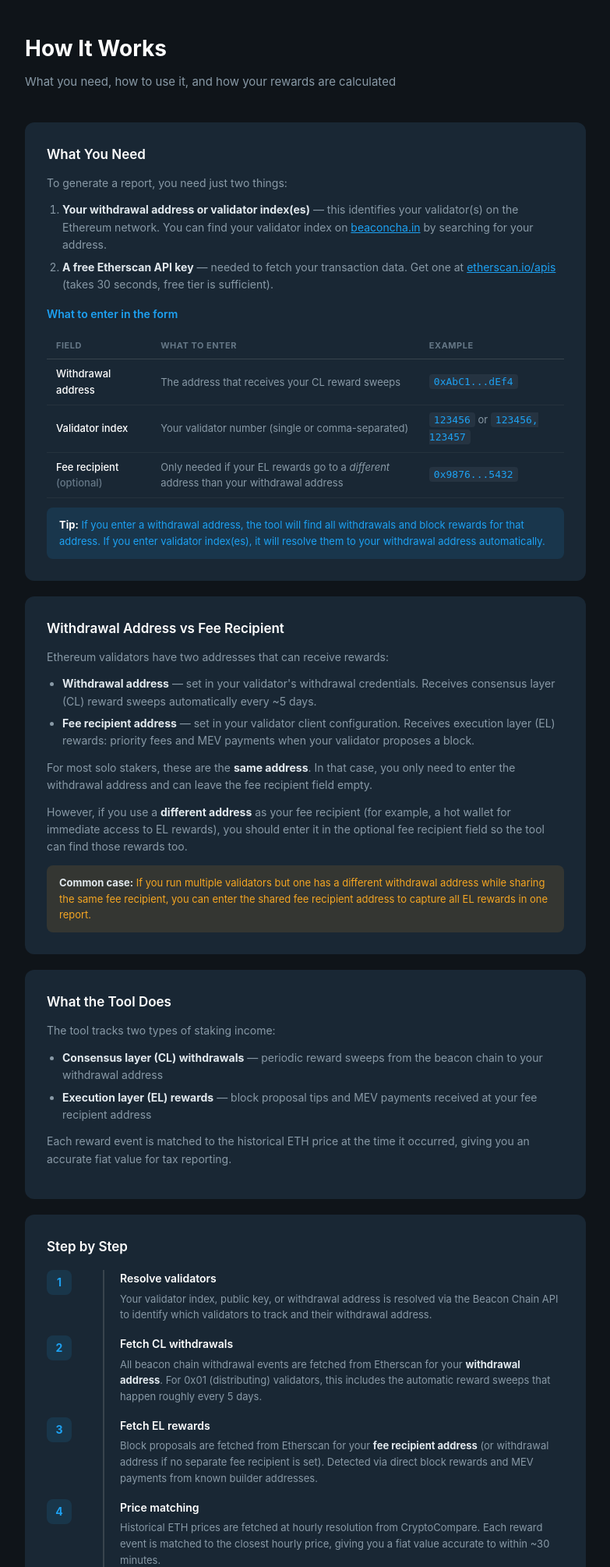
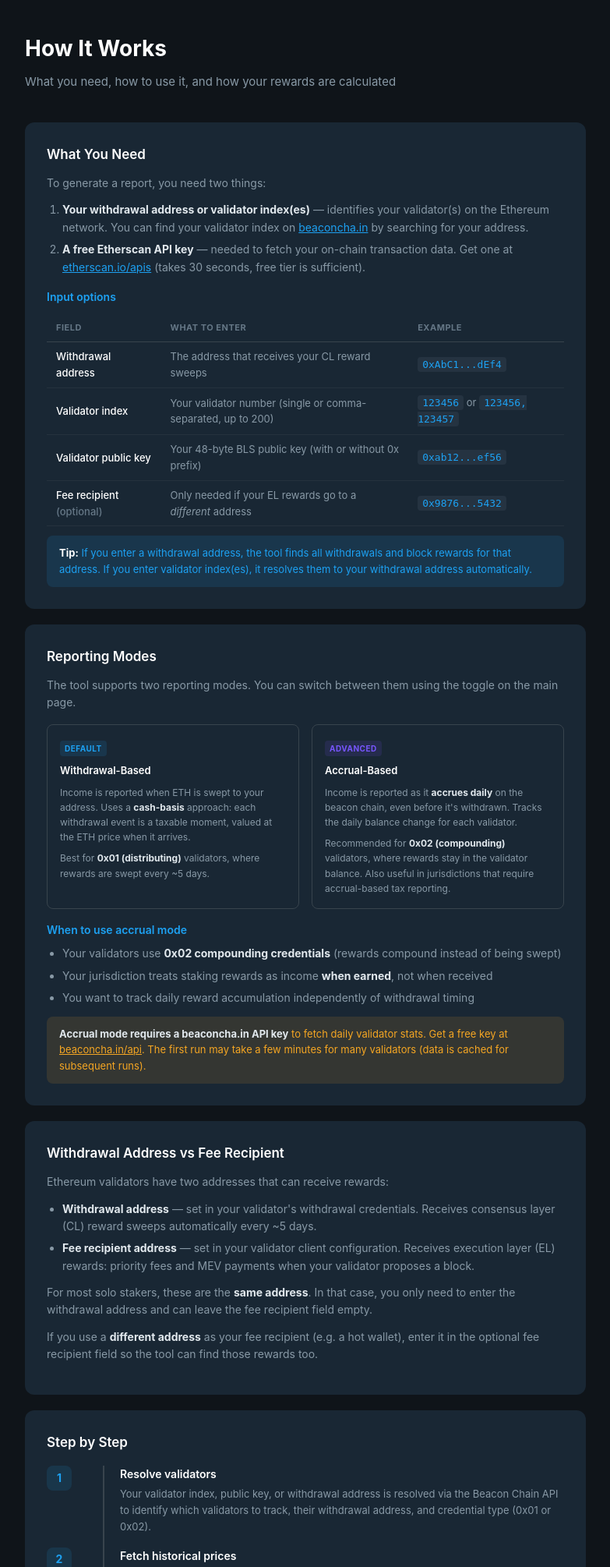
Before and after one commit to frederik12321/eth-rewards-report, a Flask app: page /info in a window 1280 px wide. Shown: the part 53-2063 px from the top of the page at 78% size, without its empty margins (248-1031 px from the left). Run offline with Flask 3, Linux system fonts and the light colour scheme.

Commit message:
Update How It Works page to reflect all current features
Adds reporting modes comparison, accrual-based explanation, output format
details, fallback chain documentation, rate limits, caching, and privacy
section. Covers 0x02 validators, beaconcha.in API, and all data sources.

Co-Authored-By: Claude Opus 4.6 <noreply@anthropic.com>

```diff
--- a/templates/info.html
+++ b/templates/info.html
@@ -64,6 +64,15 @@
         table.info-table td { padding: 8px 12px; border-bottom: 1px solid rgba(56,68,77,0.4); color: var(--text-dim); }
         table.info-table td:first-child { color: #fff; font-weight: 500; }
 
+        .mode-compare { display: grid; grid-template-columns: 1fr 1fr; gap: 16px; margin: 16px 0; }
+        .mode-box { border: 1px solid var(--border); border-radius: 8px; padding: 16px; }
+        .mode-box.active-mode { border-color: var(--blue); }
+        .mode-box h4 { font-size: 13px; font-weight: 600; color: #fff; margin-bottom: 8px; }
+        .mode-box p { font-size: 12px; margin-bottom: 0; }
+        .mode-badge { display: inline-block; font-size: 10px; font-weight: 700; text-transform: uppercase; letter-spacing: 0.5px; padding: 2px 6px; border-radius: 4px; margin-bottom: 8px; }
+        .mode-badge.blue { background: var(--blue-dim); color: var(--blue); }
+        .mode-badge.purple { background: var(--purple-dim); color: var(--purple); }
+
         footer { text-align: center; padding: 20px; color: var(--text-muted); font-size: 12px; }
         footer a { color: var(--text-dim); text-decoration: none; }
         footer a:hover { color: #fff; }
@@ -86,13 +95,13 @@
         <!-- What you need -->
         <div class="card">
             <h2>What You Need</h2>
-            <p>To generate a report, you need just two things:</p>
+            <p>To generate a report, you need two things:</p>
             <ol>
-                <li><strong>Your withdrawal address or validator index(es)</strong> &mdash; this identifies your validator(s) on the Ethereum network. You can find your validator index on <a href="https://beaconcha.in" target="_blank" rel="noopener noreferrer" style="color:var(--blue)">beaconcha.in</a> by searching for your address.</li>
-                <li><strong>A free Etherscan API key</strong> &mdash; needed to fetch your transaction data. Get one at <a href="https://etherscan.io/apis" target="_blank" rel="noopener noreferrer" style="color:var(--blue)">etherscan.io/apis</a> (takes 30 seconds, free tier is sufficient).</li>
+                <li><strong>Your withdrawal address or validator index(es)</strong> &mdash; identifies your validator(s) on the Ethereum network. You can find your validator index on <a href="https://beaconcha.in" target="_blank" rel="noopener noreferrer" style="color:var(--blue)">beaconcha.in</a> by searching for your address.</li>
+                <li><strong>A free Etherscan API key</strong> &mdash; needed to fetch your on-chain transaction data. Get one at <a href="https://etherscan.io/apis" target="_blank" rel="noopener noreferrer" style="color:var(--blue)">etherscan.io/apis</a> (takes 30 seconds, free tier is sufficient).</li>
             </ol>
 
-            <h3>What to enter in the form</h3>
+            <h3>Input options</h3>
             <table class="info-table">
                 <thead>
                     <tr><th>Field</th><th>What to enter</th><th>Example</th></tr>
@@ -105,19 +114,56 @@
                     </tr>
                     <tr>
                         <td>Validator index</td>
-                        <td>Your validator number (single or comma-separated)</td>
+                        <td>Your validator number (single or comma-separated, up to 200)</td>
                         <td><code>123456</code> or <code>123456, 123457</code></td>
                     </tr>
                     <tr>
+                        <td>Validator public key</td>
+                        <td>Your 48-byte BLS public key (with or without 0x prefix)</td>
+                        <td><code>0xab12...ef56</code></td>
+                    </tr>
+                    <tr>
                         <td>Fee recipient <span style="color:var(--text-muted)">(optional)</span></td>
-                        <td>Only needed if your EL rewards go to a <em>different</em> address than your withdrawal address</td>
+                        <td>Only needed if your EL rewards go to a <em>different</em> address</td>
                         <td><code>0x9876...5432</code></td>
                     </tr>
                 </tbody>
             </table>
 
             <div class="note">
-                <strong>Tip:</strong> If you enter a withdrawal address, the tool will find all withdrawals and block rewards for that address. If you enter validator index(es), it will resolve them to your withdrawal address automatically.
+                <strong>Tip:</strong> If you enter a withdrawal address, the tool finds all withdrawals and block rewards for that address. If you enter validator index(es), it resolves them to your withdrawal address automatically.
+            </div>
+        </div>
+
+        <!-- Reporting modes -->
+        <div class="card">
+            <h2>Reporting Modes</h2>
+            <p>The tool supports two reporting modes. You can switch between them using the toggle on the main page.</p>
+
+            <div class="mode-compare">
+                <div class="mode-box">
+                    <span class="mode-badge blue">Default</span>
+                    <h4>Withdrawal-Based</h4>
+                    <p>Income is reported when ETH is swept to your address. Uses a <strong>cash-basis</strong> approach: each withdrawal event is a taxable moment, valued at the ETH price when it arrives.</p>
+                    <p style="margin-top:8px">Best for <strong>0x01 (distributing)</strong> validators, where rewards are swept every ~5 days.</p>
+                </div>
+                <div class="mode-box">
+                    <span class="mode-badge purple">Advanced</span>
+                    <h4>Accrual-Based</h4>
+                    <p>Income is reported as it <strong>accrues daily</strong> on the beacon chain, even before it's withdrawn. Tracks the daily balance change for each validator.</p>
+                    <p style="margin-top:8px">Recommended for <strong>0x02 (compounding)</strong> validators, where rewards stay in the validator balance. Also useful in jurisdictions that require accrual-based tax reporting.</p>
+                </div>
+            </div>
+
+            <h3>When to use accrual mode</h3>
+            <ul>
+                <li>Your validators use <strong>0x02 compounding credentials</strong> (rewards compound instead of being swept)</li>
+                <li>Your jurisdiction treats staking rewards as income <strong>when earned</strong>, not when received</li>
+                <li>You want to track daily reward accumulation independently of withdrawal timing</li>
+            </ul>
+
+            <div class="warn">
+                <strong>Accrual mode requires a beaconcha.in API key</strong> to fetch daily validator stats. Get a free key at <a href="https://beaconcha.in/api" target="_blank" rel="noopener noreferrer" style="color:var(--orange)">beaconcha.in/api</a>. The first run may take a few minutes for many validators (data is cached for subsequent runs).
             </div>
         </div>
 
@@ -130,22 +176,7 @@
                 <li><strong>Fee recipient address</strong> &mdash; set in your validator client configuration. Receives execution layer (EL) rewards: priority fees and MEV payments when your validator proposes a block.</li>
             </ul>
             <p>For most solo stakers, these are the <strong>same address</strong>. In that case, you only need to enter the withdrawal address and can leave the fee recipient field empty.</p>
-            <p>However, if you use a <strong>different address</strong> as your fee recipient (for example, a hot wallet for immediate access to EL rewards), you should enter it in the optional fee recipient field so the tool can find those rewards too.</p>
-
-            <div class="warn">
-                <strong>Common case:</strong> If you run multiple validators but one has a different withdrawal address while sharing the same fee recipient, you can enter the shared fee recipient address to capture all EL rewards in one report.
-            </div>
-        </div>
-
-        <!-- Overview -->
-        <div class="card">
-            <h2>What the Tool Does</h2>
-            <p>The tool tracks two types of staking income:</p>
-            <ul>
-                <li><strong>Consensus layer (CL) withdrawals</strong> &mdash; periodic reward sweeps from the beacon chain to your withdrawal address</li>
-                <li><strong>Execution layer (EL) rewards</strong> &mdash; block proposal tips and MEV payments received at your fee recipient address</li>
-            </ul>
-            <p>Each reward event is matched to the historical ETH price at the time it occurred, giving you an accurate fiat value for tax reporting.</p>
+            <p>If you use a <strong>different address</strong> as your fee recipient (e.g. a hot wallet), enter it in the optional fee recipient field so the tool can find those rewards too.</p>
         </div>
 
         <!-- How it works step by step -->
@@ -155,27 +186,35 @@
                 <div class="step-num">1</div>
                 <div class="step-content">
                     <div class="step-title">Resolve validators</div>
-                    <div class="step-desc">Your validator index, public key, or withdrawal address is resolved via the Beacon Chain API to identify which validators to track and their withdrawal address.</div>
+                    <div class="step-desc">Your validator index, public key, or withdrawal address is resolved via the Beacon Chain API to identify which validators to track, their withdrawal address, and credential type (0x01 or 0x02).</div>
                 </div>
                 <div class="step-num">2</div>
                 <div class="step-content">
-                    <div class="step-title">Fetch CL withdrawals</div>
-                    <div class="step-desc">All beacon chain withdrawal events are fetched from Etherscan for your <strong>withdrawal address</strong>. For 0x01 (distributing) validators, this includes the automatic reward sweeps that happen roughly every 5 days.</div>
+                    <div class="step-title">Fetch historical prices</div>
+                    <div class="step-desc">Hourly ETH prices in your chosen currency are fetched from CryptoCompare (with DeFiLlama and CoinGecko as automatic fallbacks). Prices are cached locally &mdash; subsequent reports reuse cached data.</div>
                 </div>
                 <div class="step-num">3</div>
                 <div class="step-content">
-                    <div class="step-title">Fetch EL rewards</div>
-                    <div class="step-desc">Block proposals are fetched from Etherscan for your <strong>fee recipient address</strong> (or withdrawal address if no separate fee recipient is set). Detected via direct block rewards and MEV payments from known builder addresses.</div>
+                    <div class="step-title">Fetch reward events</div>
+                    <div class="step-desc">
+                        <strong>Withdrawal mode:</strong> CL withdrawals are fetched from Etherscan for your withdrawal address. For 0x02 validators, withdrawals are automatically classified as income vs principal.<br>
+                        <strong>Accrual mode:</strong> Daily balance changes are fetched from beaconcha.in for each validator index. The daily reward is calculated as <code>(end_balance - start_balance) - deposits + withdrawals</code>. Events are aggregated by date across all validators.
+                    </div>
                 </div>
                 <div class="step-num">4</div>
                 <div class="step-content">
-                    <div class="step-title">Price matching</div>
-                    <div class="step-desc">Historical ETH prices are fetched at hourly resolution from CryptoCompare. Each reward event is matched to the closest hourly price, giving you a fiat value accurate to within ~30 minutes.</div>
+                    <div class="step-title">Fetch execution layer rewards</div>
+                    <div class="step-desc">Block proposals and MEV payments are fetched from Etherscan for your fee recipient address. MEV is detected via a list of ~40+ known builder addresses, with a fallback check for unknown senders. If Etherscan is rate-limited, Routescan and Blockscout are tried automatically.</div>
                 </div>
                 <div class="step-num">5</div>
                 <div class="step-content">
+                    <div class="step-title">Price matching</div>
+                    <div class="step-desc">Each reward event is matched to the closest hourly ETH price, giving a fiat value accurate to within ~30 minutes.</div>
+                </div>
+                <div class="step-num">6</div>
+                <div class="step-content">
                     <div class="step-title">Report generation</div>
-                    <div class="step-desc">All events are compiled into a report with monthly breakdowns, totals, and per-validator statistics. You can view the summary on screen or download as Excel (.xlsx) or CSV.</div>
+                    <div class="step-desc">All events are compiled into a report with monthly breakdowns, totals, and per-validator statistics. Available as Excel (.xlsx), CSV, or both. The Excel report includes a summary sheet, monthly detail sheets, and a validators sheet.</div>
                 </div>
             </div>
         </div>
@@ -188,12 +227,16 @@
             <p>The original withdrawal credential type. Max effective balance is 32 ETH. Any balance above 32 ETH is automatically swept to your withdrawal address roughly every 5 days. <strong>All withdrawals are income.</strong></p>
 
             <h3>0x02 Compounding Validators</h3>
-            <p>Introduced with the Pectra upgrade (May 2025). Rewards compound in the validator balance up to 2048 ETH effective balance. The tool automatically detects 0x02 validators and classifies withdrawals into three categories:</p>
+            <p>Introduced with the Pectra upgrade (May 2025). Rewards compound in the validator balance up to 2048 ETH effective balance. The tool automatically detects 0x02 validators and classifies withdrawals:</p>
             <ul>
-                <li><strong>Skimming (income)</strong> &mdash; automatic sweeps of balance exceeding the 2048 ETH cap. These happen automatically and are taxable income, similar to 0x01 validator sweeps.</li>
-                <li><strong>User-requested (not income)</strong> &mdash; you manually requested a partial withdrawal by sending a transaction to the EIP-7002 system contract. This is you taking out your own principal/accumulated rewards &mdash; the tool treats it as return of capital, not new income.</li>
-                <li><strong>Consolidation transfers (not income)</strong> &mdash; when you merge validators via EIP-7251, balance moves from a source validator to a target validator. The outgoing "withdrawal" from the source is just an internal transfer &mdash; no new ETH was earned.</li>
+                <li><strong>Skimming (income)</strong> &mdash; automatic sweeps of balance exceeding the 2048 ETH cap. Taxable income, similar to 0x01 validator sweeps.</li>
+                <li><strong>User-requested (not income)</strong> &mdash; partial withdrawals you initiated via the EIP-7002 system contract. Treated as return of capital.</li>
+                <li><strong>Consolidation transfers (not income)</strong> &mdash; balance moves between validators via EIP-7251. Internal transfer, not new income.</li>
             </ul>
+
+            <div class="note">
+                <strong>Recommendation:</strong> For 0x02 compounding validators, consider using <strong>accrual-based reporting</strong> to capture daily reward accumulation, since rewards stay in the validator balance rather than being swept out.
+            </div>
         </div>
 
         <!-- EL rewards detail -->
@@ -207,7 +250,7 @@
             <h3>MEV Payments</h3>
             <p>Most validators use <strong>MEV-boost</strong> to outsource block building to specialized builders for higher rewards. The builder sends a lump-sum payment to your fee recipient address. The tool detects these by:</p>
             <ol>
-                <li>Checking the sender against a list of ~40 known builder addresses (instant)</li>
+                <li>Checking the sender against a list of ~40+ known builder addresses (instant)</li>
                 <li>For unknown senders: looking up the block's fee recipient to verify the payment came from whoever built the block (requires an extra API call per candidate)</li>
             </ol>
         </div>
@@ -215,57 +258,83 @@
         <!-- Price data -->
         <div class="card">
             <h2>Price Data</h2>
-            <p>Historical ETH prices are sourced from CryptoCompare at <strong>hourly resolution</strong>. Each reward event is matched to the closest hourly price point.</p>
+            <p>Historical ETH prices are sourced at <strong>hourly resolution</strong>. The tool tries multiple sources in order:</p>
+            <ol>
+                <li><strong>CryptoCompare</strong> &mdash; primary source, supports 10+ fiat currencies directly</li>
+                <li><strong>DeFiLlama</strong> &mdash; automatic fallback, uses ETH/USD with ECB forex conversion via Frankfurter API</li>
+                <li><strong>CoinGecko</strong> &mdash; second fallback, useful for currencies not covered by CryptoCompare</li>
+            </ol>
             <p>Prices are cached locally after the first fetch, so subsequent reports for the same period load instantly.</p>
+
+            <h3>Supported currencies</h3>
+            <p>EUR, USD, GBP, CHF, CAD, AUD, JPY, SEK, NOK, DKK &mdash; and more via CoinGecko fallback.</p>
+
             <div class="note">
                 <strong>Note:</strong> Prices represent a volume-weighted average across major exchanges. Small differences compared to other tools are normal due to different price sources and time resolution.
             </div>
         </div>
 
-        <!-- Methodology -->
+        <!-- Output formats -->
         <div class="card">
-            <h2>Methodology: Withdrawal-Based Reporting</h2>
-            <p>This tool uses a <strong>withdrawal-based</strong> (cash-basis) approach: income is reported when ETH arrives at your execution layer address, not when it accrues on the beacon chain.</p>
+            <h2>Output Formats</h2>
 
-            <table class="info-table">
-                <thead>
-                    <tr><th>Approach</th><th>When income is reported</th><th>Used by</th></tr>
-                </thead>
-                <tbody>
-                    <tr>
-                        <td>Withdrawal-based (this tool)</td>
-                        <td>When ETH is swept to your address</td>
-                        <td>Cash-basis accounting</td>
-                    </tr>
-                    <tr>
-                        <td>Accrual-based</td>
-                        <td>When rewards accumulate on beacon chain</td>
-                        <td>Some jurisdictions require this</td>
-                    </tr>
-                </tbody>
-            </table>
+            <h3>Excel (.xlsx)</h3>
+            <p>The Excel report includes multiple sheets:</p>
+            <ul>
+                <li><strong>Summary</strong> &mdash; monthly totals with separate columns for accrual rewards, withdrawals, block rewards, and total income (in both ETH and your fiat currency)</li>
+                <li><strong>Validators</strong> &mdash; per-validator details including credential type, status, balance, and total withdrawn</li>
+                <li><strong>Monthly sheets</strong> &mdash; one sheet per month with every individual reward event, its timestamp, ETH amount, price, and fiat value</li>
+            </ul>
 
-            <p style="margin-top:12px;font-size:13px;color:var(--text-dim)"><strong>Date range:</strong> Both the start and end date are included. Selecting Jan 1 &ndash; Dec 31 captures the full year. Under the hood, the end date is extended to 23:59:59 UTC.</p>
+            <h3>CSV</h3>
+            <p>A flat file with one row per reward event. Includes date, time, type, validator, ETH amount, price, and fiat value. Easy to import into accounting software or spreadsheets.</p>
 
-            <div class="warn">
-                <strong>Important:</strong> This can cause small differences at month boundaries compared to accrual-based tools. The total over a longer period will converge, but individual months may differ by the amount of rewards that haven't been swept yet at month-end.
+            <h3>Both</h3>
+            <p>Downloads a ZIP file containing both the Excel and CSV reports.</p>
+
+            <div class="note">
+                <strong>Timezone:</strong> You can set a timezone in Advanced Options. All dates and times in the report will use your selected timezone instead of UTC.
             </div>
         </div>
 
         <!-- Data sources -->
         <div class="card">
-            <h2>Data Sources</h2>
+            <h2>Data Sources &amp; API Keys</h2>
             <table class="info-table">
                 <thead>
-                    <tr><th>Data</th><th>Source</th><th>API Key Required</th></tr>
+                    <tr><th>Data</th><th>Source</th><th>API Key</th></tr>
                 </thead>
                 <tbody>
-                    <tr><td>Validator info</td><td>Beacon Chain API (PublicNode)</td><td>No</td></tr>
-                    <tr><td>CL withdrawals</td><td>Etherscan API v2</td><td>Yes (free)</td></tr>
-                    <tr><td>EL rewards &amp; MEV</td><td>Etherscan API v2</td><td>Yes (free)</td></tr>
-                    <tr><td>ETH prices</td><td>CryptoCompare API</td><td>No (optional)</td></tr>
+                    <tr><td>Validator info</td><td>Beacon Chain API (PublicNode)</td><td>Not required</td></tr>
+                    <tr><td>CL withdrawals</td><td>Etherscan API v2</td><td>Required (free)</td></tr>
+                    <tr><td>EL rewards &amp; MEV</td><td>Etherscan API v2 (+ Routescan, Blockscout fallback)</td><td>Required (free)</td></tr>
+                    <tr><td>Daily accrual stats</td><td>beaconcha.in API v1</td><td>Required for accrual mode (free)</td></tr>
+                    <tr><td>ETH prices</td><td>CryptoCompare (+ DeFiLlama, CoinGecko fallback)</td><td>Not required</td></tr>
                 </tbody>
             </table>
+
+            <h3>Rate limits &amp; reliability</h3>
+            <ul>
+                <li><strong>Etherscan:</strong> 5 calls/sec on free tier. If rate-limited, the tool automatically falls back to Routescan and Blockscout for execution layer queries.</li>
+                <li><strong>beaconcha.in:</strong> 10 requests/min. Each validator requires one API call on first run. Data is cached &mdash; repeat runs are instant.</li>
+                <li><strong>CryptoCompare:</strong> Generous free tier. Falls back to DeFiLlama/CoinGecko automatically if unavailable.</li>
+            </ul>
+
+            <div class="good">
+                <strong>Caching:</strong> Both price data and validator stats are cached locally. After the first run, subsequent reports generate much faster since only new data needs to be fetched.
+            </div>
+        </div>
+
+        <!-- Security -->
+        <div class="card">
+            <h2>Privacy &amp; Security</h2>
+            <ul>
+                <li><strong>No data stored</strong> &mdash; your API keys, addresses, and report data are processed in memory and never saved to disk (except temporary report files that are deleted after download)</li>
+                <li><strong>API keys masked</strong> &mdash; API keys are never included in log messages or error outputs</li>
+                <li><strong>Server-side processing</strong> &mdash; all API calls are made from the server, so your API keys are never exposed in browser network traffic</li>
+                <li><strong>HTTPS enforced</strong> &mdash; all connections use HTTPS with HSTS headers</li>
+            </ul>
+            <p>For full details, see our <a href="/privacy" style="color:var(--blue)">Privacy Policy</a>.</p>
         </div>
 
         <div style="text-align:center">
```
